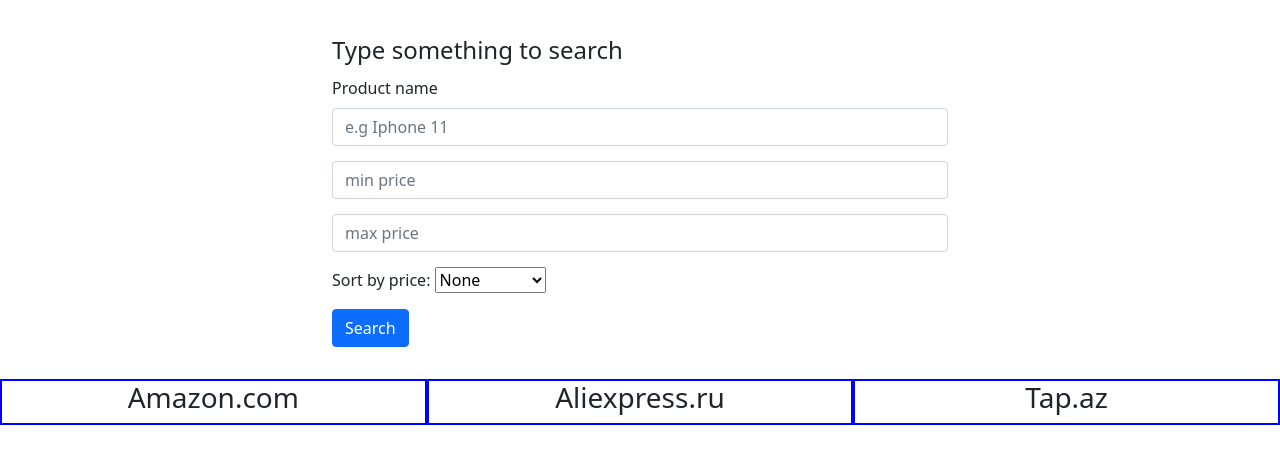
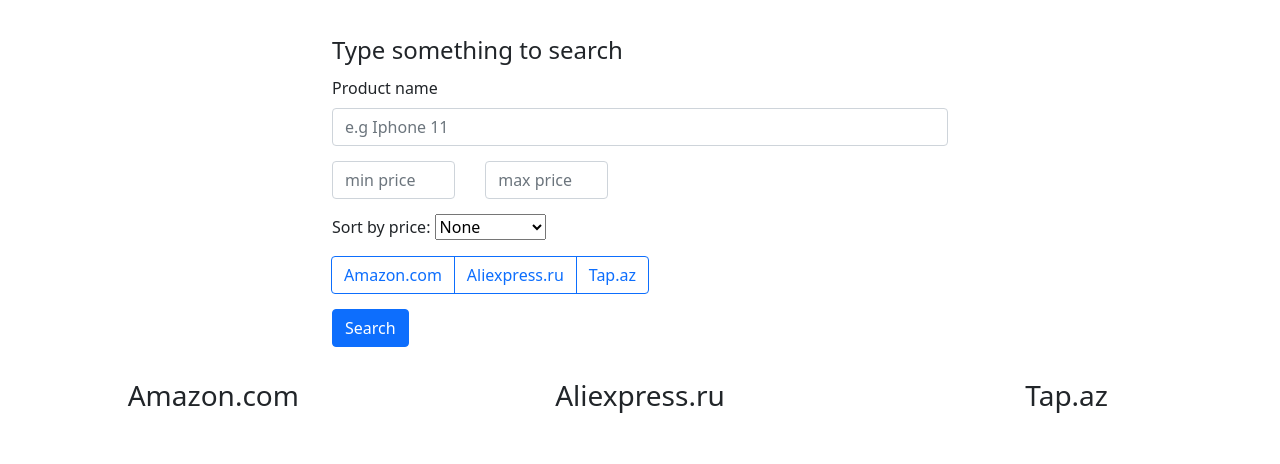
Before and after one commit to isgandarisgandarov/ezzBuy, a Flask app: page / in a window 1280 px wide. Shown: the part 56-520 px from the top of the page. Run offline with Flask 2, Linux system fonts and the light colour scheme.

Commit message:
Adding checkboxes

```diff
--- a/app.py
+++ b/app.py
@@ -13,8 +13,14 @@
         sort = request.form['sort']
         min_price = request.form['min']
         max_price = request.form['max']
-        amazon_products = amazonScraper(item)
-        tapaz_products = tapazScraper(item)
+        tapaz = request.form.getlist('tapaz')
+        amazon = request.form.getlist('amazon')
+        amazon_products = []
+        tapaz_products = []
+        if amazon == ['on']:
+            amazon_products = amazonScraper(item)
+        if tapaz == ['on']:
+            tapaz_products = tapazScraper(item)
         if min_price and max_price:
             amazon_products = minMax(amazon_products, float(min_price), float(max_price))
             tapaz_products = minMax(tapaz_products, float(min_price), float(max_price))
--- a/static/style.css
+++ b/static/style.css
@@ -29,5 +29,4 @@
 
 .flex-child {
     flex: 1;
-    border: 2px solid blue;
 }
--- a/templates/index.html
+++ b/templates/index.html
@@ -27,10 +27,10 @@
             <label for="exampleInputEmail1" class="form-label">Product name</label>
             <input type="text" class="form-control" name="search" placeholder="e.g Iphone 11">
 
-            <input type="text" class="form-control dropdown" name="min" placeholder="min price">
-            <input type="text" class="form-control dropdown" name="max" placeholder="max price">
-
-
+            <div style="display: flex; justify-content: flex-start">
+                <input style="width: 20%; margin-right: 30px" type="text" class="form-control dropdown" name="min" placeholder="min price">
+                <input style="width: 20%" type="text" class="form-control dropdown" name="max" placeholder="max price">
+            </div>
              <label for="cars">Sort by price:</label>
                 <select name="sort" id="sort" class="dropdown">
                   <option name="none" value="none">None</option>
@@ -40,7 +40,19 @@
 
           </div>
 
-          <button type="submit" class="btn btn-primary">Search</button>
+            <div class="btn-group" role="group" aria-label="Basic checkbox toggle button group">
+                <input type="checkbox" class="btn-check" id="btncheck1" autocomplete="off" name="amazon">
+                <label class="btn btn-outline-primary" for="btncheck1">Amazon.com</label>
+
+                <input type="checkbox" class="btn-check" id="btncheck2" autocomplete="off" name="aliexpress">
+                <label class="btn btn-outline-primary" for="btncheck2">Aliexpress.ru</label>
+
+                <input type="checkbox" class="btn-check" id="btncheck3" autocomplete="off" name="tapaz">
+                <label class="btn btn-outline-primary" for="btncheck3">Tap.az</label>
+            </div>
+            <div>
+                <button style="margin-top: 15px" type="submit" class="btn btn-primary">Search</button>
+            </div>
         </form>
     </div>
 
```
Lines whose indentation alone changed are shown as unchanged.
